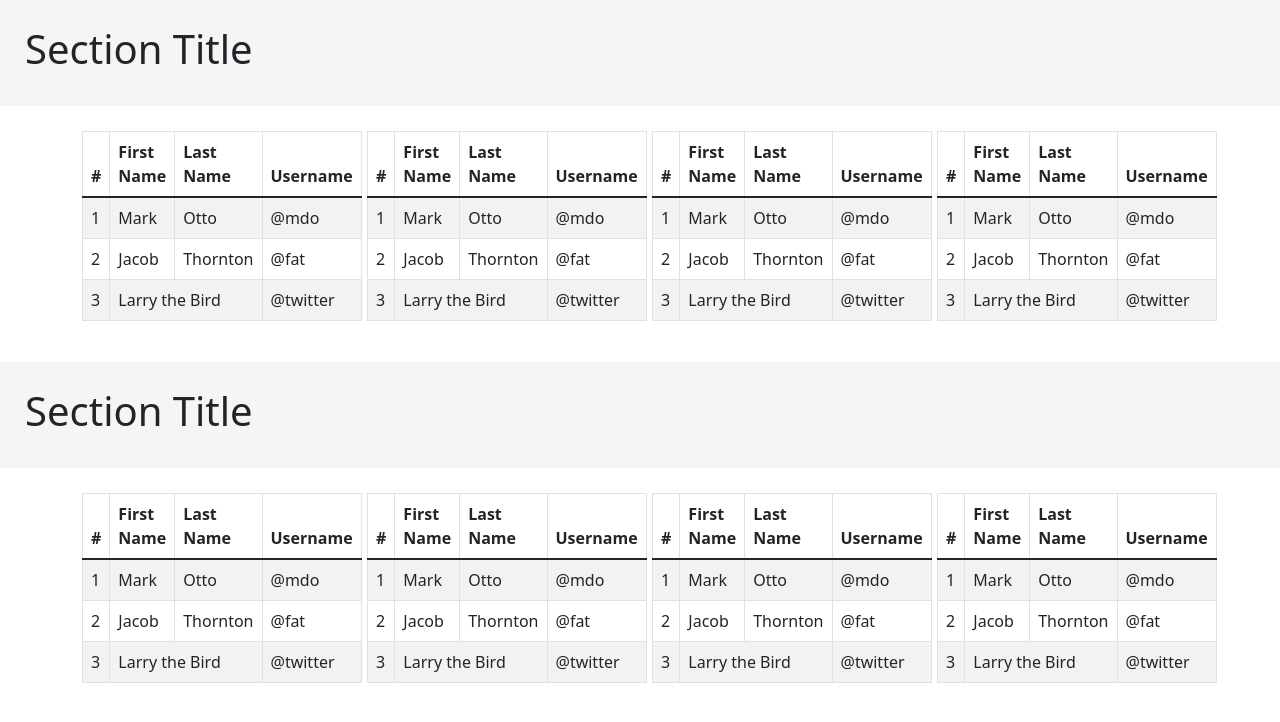
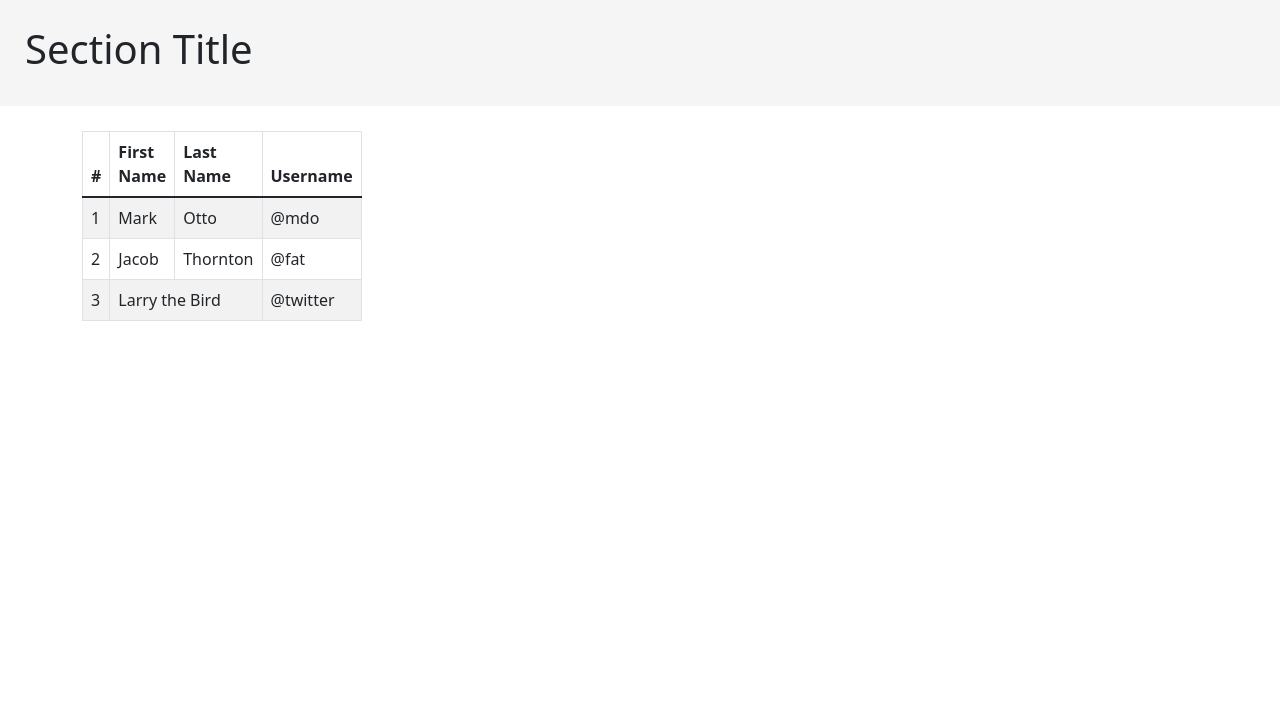
Before and after one commit to paglipay/paglipay-create-nextjs, a Next.js app: page /about in a window 1280 px wide. Shown: the top 722 px of the page. Built offline with nearby package versions, Linux system fonts and the light colour scheme.

Commit message:
heroku error

```diff
--- a/components/Layout.tsx
+++ b/components/Layout.tsx
@@ -29,14 +29,8 @@ const Layout = () => {
     {
       title: "Section Title",
       fluid: false,
-      cols: ["3", "3", "3", "3"],
-      featureTypesArry: ["0", "0", "0", "0"],
-    },
-    {
-      title: "Section Title",
-      fluid: false,
-      cols: ["3", "3", "3", "3"],
-      featureTypesArry: ["0", "0", "0", "0"],
+      cols: ["3"],
+      featureTypesArry: ["0"],
     },
   ]);
 
```
